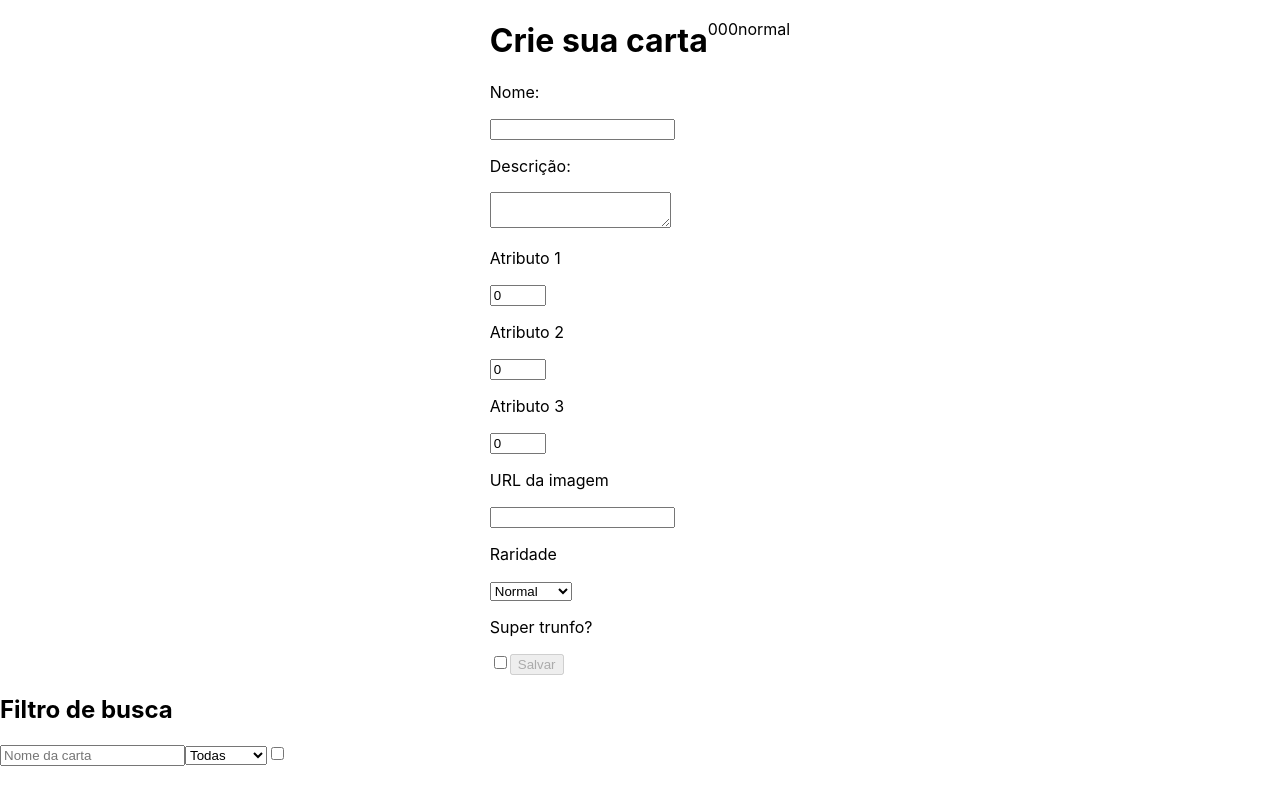
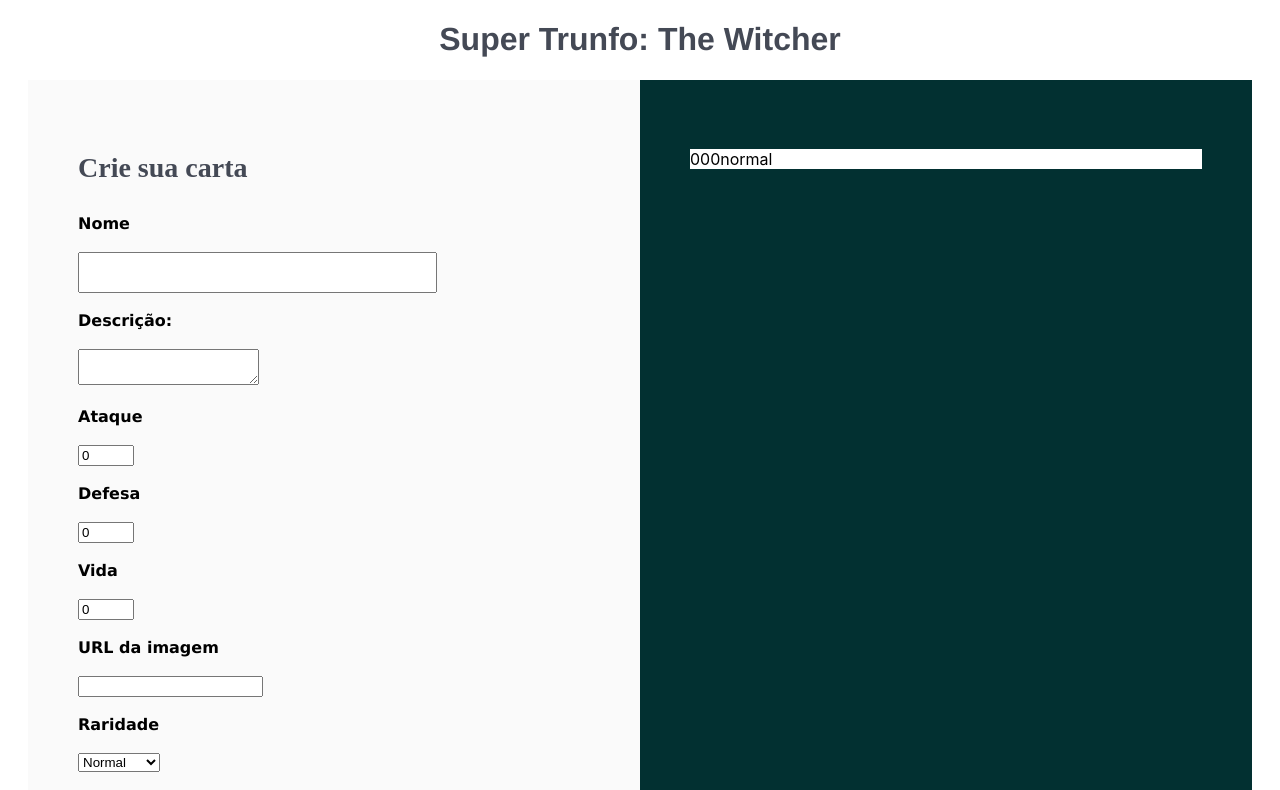
Before and after one commit to Lucas-Fer/trunfo-game-project, a React (Create React App) app: page / in a window 1280 px wide. Shown: the top 790 px of the page. Built offline with nearby package versions, Linux system fonts and the light colour scheme.

Commit message:
style: estilizaçao inicial do componente form

```diff
--- a/src/App.js
+++ b/src/App.js
@@ -101,7 +101,7 @@
     const { checked } = target;
     if (checked) this.setState({ checkboxDisable: checked });
     else { this.setState({ checkboxDisable: false }); }
-  }
+  };
 
   isvalid() {
     const { cardName,
@@ -167,47 +167,52 @@
       handleCheckboxFilter,
     } = this;
     return (
-      <>
-        <div className="main-content">
-          <Form
-            cardName={ cardName }
-            cardDescription={ cardDescription }
-            cardAttr1={ cardAttr1 }
-            cardAttr2={ cardAttr2 }
-            cardAttr3={ cardAttr3 }
-            cardImage={ cardImage }
-            cardRare={ cardRare }
-            cardTrunfo={ cardTrunfo }
-            hasTrunfo={ hasTrunfo }
-            isSaveButtonDisabled={ isSaveButtonDisabled }
-            onInputChange={ onInputChange }
-            onSaveButtonClick={ onSaveButtonClick }
-          />
+      <main>
+        <h1 id="title">Super Trunfo: The Witcher </h1>
+        <section className="main-content">
 
-          <Card
-            cardName={ cardName }
-            cardDescription={ cardDescription }
-            cardAttr1={ cardAttr1 }
-            cardAttr2={ cardAttr2 }
-            cardAttr3={ cardAttr3 }
-            cardImage={ cardImage }
-            cardRare={ cardRare }
-            cardTrunfo={ cardTrunfo }
-            key="preview"
-            index={ 0 }
-            cardCreate={ false }
-            onRemoveCard={ onRemoveCard }
-          />
-        </div>
+          <div id="form-content">
+            <Form
+              cardName={cardName}
+              cardDescription={cardDescription}
+              cardAttr1={cardAttr1}
+              cardAttr2={cardAttr2}
+              cardAttr3={cardAttr3}
+              cardImage={cardImage}
+              cardRare={cardRare}
+              cardTrunfo={cardTrunfo}
+              hasTrunfo={hasTrunfo}
+              isSaveButtonDisabled={isSaveButtonDisabled}
+              onInputChange={onInputChange}
+              onSaveButtonClick={onSaveButtonClick}
+            />
+          </div>
+          <div id="preview-content">
+            <Card
+              cardName={cardName}
+              cardDescription={cardDescription}
+              cardAttr1={cardAttr1}
+              cardAttr2={cardAttr2}
+              cardAttr3={cardAttr3}
+              cardImage={cardImage}
+              cardRare={cardRare}
+              cardTrunfo={cardTrunfo}
+              key="preview"
+              index={0}
+              cardCreate={false}
+              onRemoveCard={onRemoveCard}
+            />
+          </div>
+        </section>
 
         <div>
           <FilterCards
-            handleSelect={ handleSelect }
-            searchCard={ searchCard }
-            searchInput={ searchInput }
-            rarity={ rarity }
-            handleCheckboxFilter={ handleCheckboxFilter }
-            checkboxDisable={ checkboxDisable }
+            handleSelect={handleSelect}
+            searchCard={searchCard}
+            searchInput={searchInput}
+            rarity={rarity}
+            handleCheckboxFilter={handleCheckboxFilter}
+            checkboxDisable={checkboxDisable}
           />
 
           <span>
@@ -220,26 +225,26 @@
                 return true;
               })
               .map((element, index) => (
-                <div key={ index }>
+                <div key={index}>
                   <Card
-                    cardName={ element.cardName }
-                    cardDescription={ element.cardDescription }
-                    cardAttr1={ element.cardAttr1 }
-                    cardAttr2={ element.cardAttr2 }
-                    cardAttr3={ element.cardAttr3 }
-                    cardImage={ element.cardImage }
-                    cardRare={ element.cardRare }
-                    cardTrunfo={ element.cardTrunfo }
-                    cardCreate={ cardCreate }
-                    onRemoveCard={ onRemoveCard }
-                    key={ index }
-                    index={ index }
+                    cardName={element.cardName}
+                    cardDescription={element.cardDescription}
+                    cardAttr1={element.cardAttr1}
+                    cardAttr2={element.cardAttr2}
+                    cardAttr3={element.cardAttr3}
+                    cardImage={element.cardImage}
+                    cardRare={element.cardRare}
+                    cardTrunfo={element.cardTrunfo}
+                    cardCreate={cardCreate}
+                    onRemoveCard={onRemoveCard}
+                    key={index}
+                    index={index}
                   />
                 </div>
               ))}
           </span>
         </div>
-      </>
+      </main>
     );
   }
 }
--- a/src/Styles/App.css
+++ b/src/Styles/App.css
@@ -1,4 +1,25 @@
+main {
+  background-color:#FFFF;
+}
+
+#title {
+  text-align: center;
+  font-family: 'Franklin Gothic Medium', 'Arial Narrow', Arial, sans-serif;
+  color: #444955;
+}
 .main-content {
   display: flex;
   justify-content: center;
 }
+
+#form-content {
+  background-color: #FAFAFA;
+  width: 40%;
+  padding: 50px;
+}
+
+#preview-content {
+  background: #023031;
+  width: 40%;
+  padding: 50px;
+}
--- /dev/null
+++ b/src/Styles/Form.css
@@ -0,0 +1,39 @@
+form  {
+  width: 398px;
+  height: 734px;
+  left: 129px;
+  top: 233px;
+  font-family: Epilogue;
+}
+
+.title {
+  width: 355px;
+  height: 36px;
+  left: 131px;
+  top: 122px;
+
+  font-style: normal;
+  font-weight: bold;
+  font-size: 28px;
+  line-height: 29px;
+
+  color: #444955;
+}
+
+.labelText {
+  font-family: Verdana;
+  font-style: normal;
+  font-weight: bold;
+  font-size: 16px;
+  line-height: 150%;
+}
+
+#cardName {
+  display: flex;
+  flex-direction: row;
+  align-items: center;
+  padding: 0px;
+
+  width: 355px;
+  height: 37px;
+}
--- a/src/components/Form.jsx
+++ b/src/components/Form.jsx
@@ -1,6 +1,6 @@
 import React, { Component } from 'react';
 import PropType from 'prop-types';
-
+import '../Styles/Form.css'
 export default class Form extends Component {
   render() {
     const {
@@ -20,9 +20,9 @@
 
     return (
       <form>
-        <h1>Crie sua carta</h1>
+        <h1 className="title">Crie sua carta</h1>
         <label htmlFor="cardName">
-          <p>Nome:</p>
+          <p className="labelText">Nome</p>
           <input
             type="text"
             data-testid="name-input"
@@ -34,7 +34,7 @@
         </label>
 
         <label htmlFor="cardDescription">
-          <p>Descrição:</p>
+          <p className="labelText">Descrição:</p>
           <textarea
             data-testid="description-input"
             name="cardDescription"
@@ -45,7 +45,7 @@
         </label>
 
         <label htmlFor="cardAttr1">
-          <p>Atributo 1</p>
+          <p className="labelText">Ataque</p>
           <input
             type="number"
             data-testid="attr1-input"
@@ -59,7 +59,7 @@
         </label>
 
         <label htmlFor="cardAttr2">
-          <p>Atributo 2</p>
+          <p className="labelText">Defesa</p>
           <input
             type="number"
             data-testid="attr2-input"
@@ -73,7 +73,7 @@
         </label>
 
         <label htmlFor="cardAttr3">
-          <p>Atributo 3</p>
+          <p className="labelText">Vida</p>
           <input
             type="number"
             data-testid="attr3-input"
@@ -87,7 +87,7 @@
         </label>
 
         <label htmlFor="cardImage">
-          <p>URL da imagem</p>
+          <p className="labelText">URL da imagem</p>
           <input
             type="text"
             data-testid="image-input"
@@ -99,7 +99,7 @@
         </label>
 
         <label htmlFor="cardRare">
-          <p>Raridade</p>
+          <p className="labelText">Raridade</p>
           <select
             data-testid="rare-input"
             id="cardRare"
@@ -116,7 +116,7 @@
         {
           hasTrunfo === true ? <p>Você já tem um Super Trunfo em seu baralho</p> : (
             <label htmlFor="cardTrunfo">
-              <p>Super trunfo?</p>
+              <p className="labelText">Super trunfo?</p>
               <input
                 type="checkbox"
                 data-testid="trunfo-input"
```
Also changed, not shown: src/Styles/Cards.css (added), src/images/logo.jpg (added).
